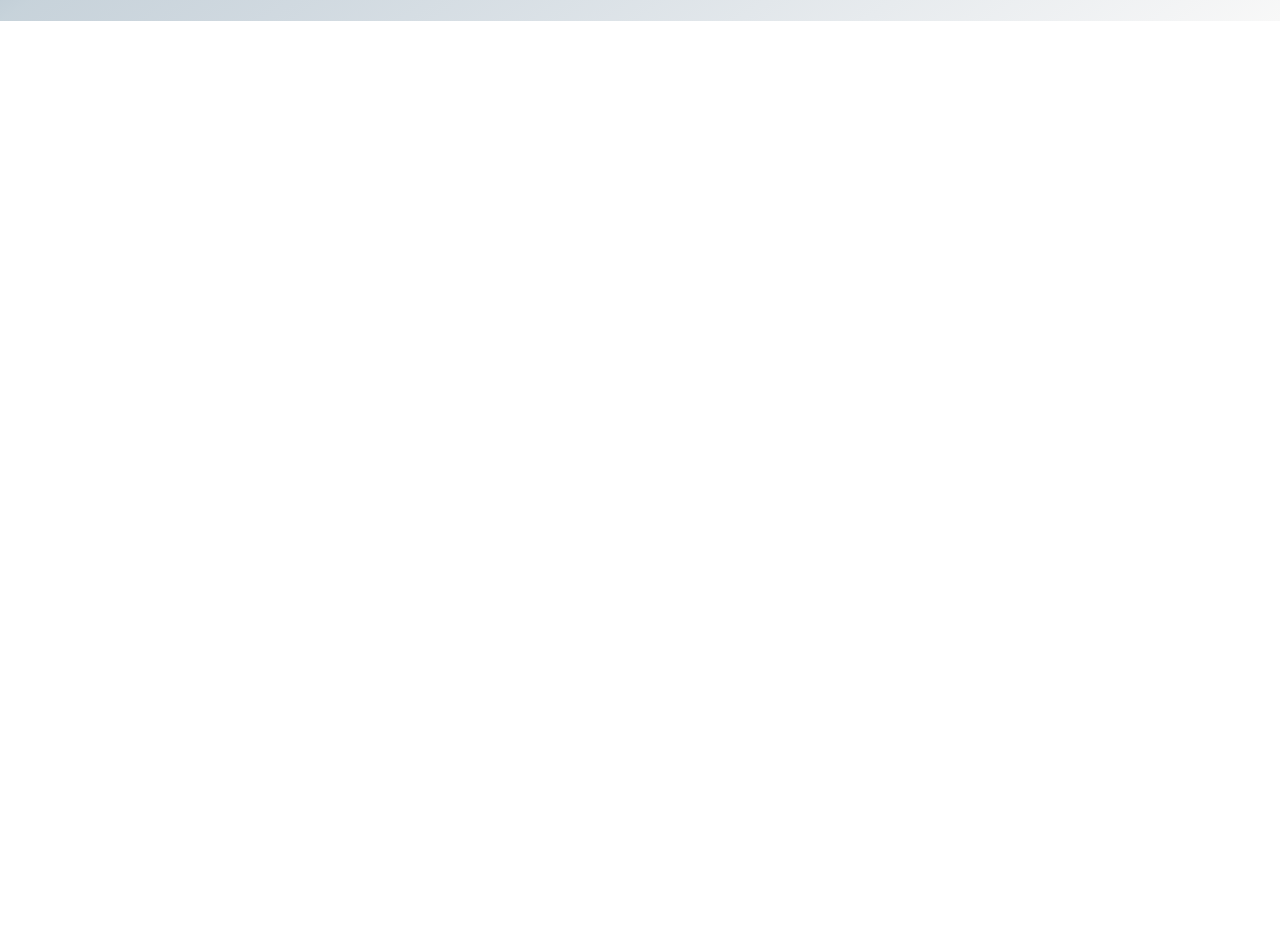
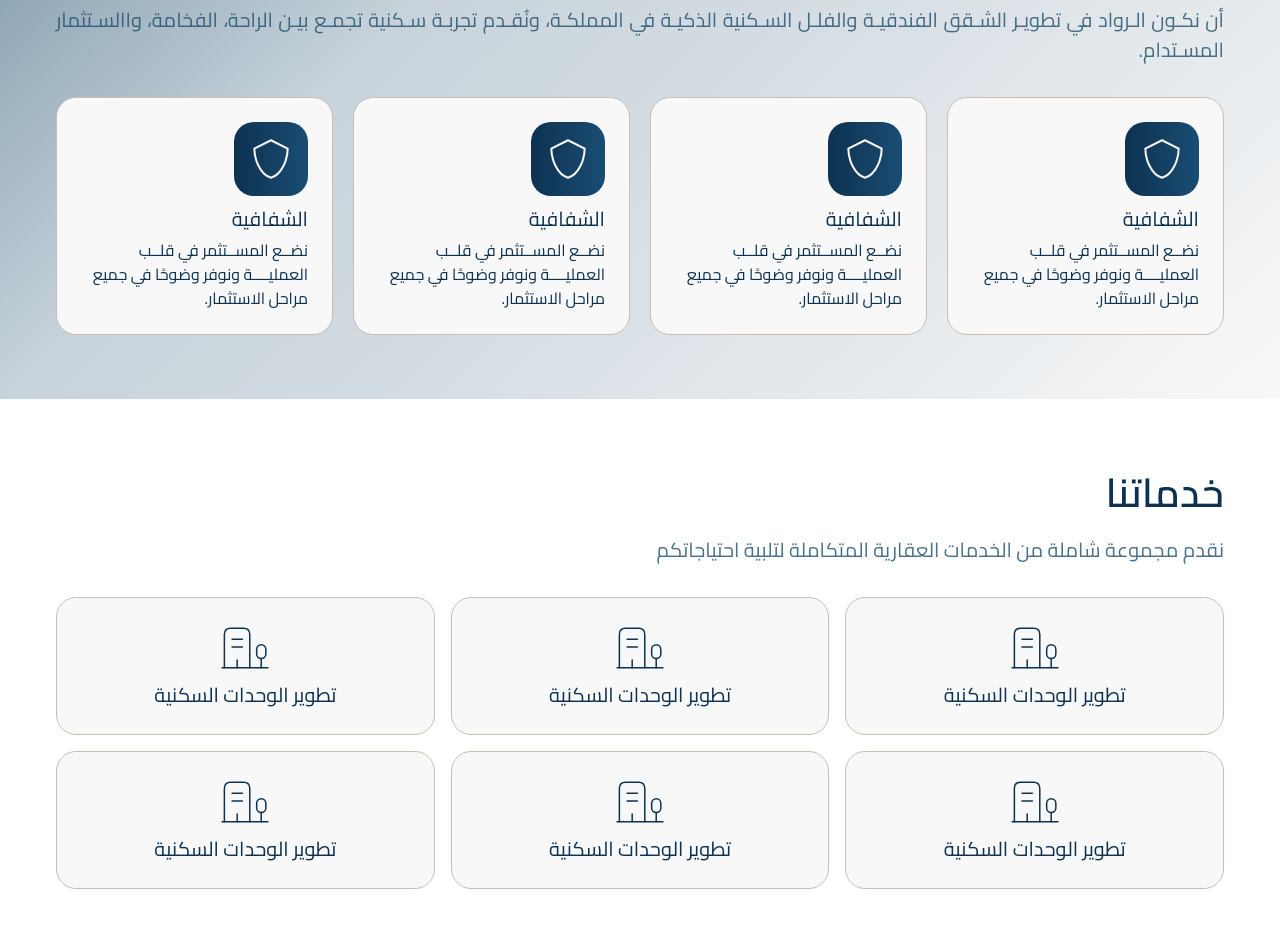
Before and after one commit to iabdwahab/thecapital-realestate, a Next.js app: page / in a window 1280 px wide. Shown: the part 1620-2547 px from the top of the page. Before the commit the page ends 1641 px from the top, so only its background shows below. Built offline with nearby package versions, Linux system fonts and the light colour scheme.

Commit message:
Build ServiceCardIconText.

```diff
--- a/app/globals.css
+++ b/app/globals.css
@@ -10,6 +10,7 @@
   --font-cairo: "Cairo", sans-serif;
 
   --spacing-section-y-padding: 64px;
+  --radius-card-radius: 20px;
 }
 
 @utility container {
--- a/app/page.tsx
+++ b/app/page.tsx
@@ -1,4 +1,5 @@
 import HeroSection from "@/components/home_page/HeroSection";
+import OurServicesSection from "@/components/home_page/OurServicesSection";
 import SummaryValuesSection from "@/components/home_page/summary_valeus_section/SummaryValuesSection";
 
 export default function Home() {
@@ -6,6 +7,7 @@ export default function Home() {
     <>
       <HeroSection />
       <SummaryValuesSection />
+      <OurServicesSection />
     </>
   );
 }
--- /dev/null
+++ b/components/home_page/OurServicesSection.tsx
@@ -0,0 +1,22 @@
+import SectionTitleDescription from "../global/SectionTitleDescription";
+import ServiceCardIconText from "../our_services/ServiceCardIconText";
+
+export default function OurServicesSection() {
+  return (
+    <section className="py-section-y-padding container">
+      <SectionTitleDescription
+        title="خدماتنا"
+        description="نقدم مجموعة شاملة من الخدمات العقارية المتكاملة لتلبية احتياجاتكم"
+      />
+
+      <div className="grid gap-4 md:grid-cols-2 lg:grid-cols-3">
+        <ServiceCardIconText />
+        <ServiceCardIconText />
+        <ServiceCardIconText />
+        <ServiceCardIconText />
+        <ServiceCardIconText />
+        <ServiceCardIconText />
+      </div>
+    </section>
+  );
+}
--- a/components/home_page/summary_valeus_section/SummaryValuesSection.tsx
+++ b/components/home_page/summary_valeus_section/SummaryValuesSection.tsx
@@ -1,3 +1,4 @@
+import OurValues from "@/components/our_values/Index";
 import SummarySection from "./SummarySection";
 import ValuesSection from "./ValuesSection";
 
@@ -6,7 +7,8 @@ export default function SummaryValuesSection() {
     <section className="py-section-y-padding from-primary-light via-primary-light/25 to-background relative overflow-hidden bg-linear-to-br">
       <div className="container">
         <SummarySection />
-        <ValuesSection />
+        {/* <ValuesSection /> */}
+        <OurValues />
       </div>
     </section>
   );
--- /dev/null
+++ b/components/our_services/ServiceCardFull.tsx
@@ -0,0 +1,3 @@
+export default function ServiceCardFull() {
+  return <div>ServiceCardFull</div>;
+}
--- /dev/null
+++ b/components/our_services/ServiceCardIconText.tsx
@@ -0,0 +1,12 @@
+import Image from "next/image";
+
+export default function ServiceCardIconText() {
+  return (
+    <div className="border-secondary-light bg-background rounded-card-radius flex flex-col items-center gap-2 border p-6">
+      <div>
+        <Image src="/icons/home-tree.svg" alt="Icon" width={50} height={50} />
+      </div>
+      <h3 className="text-body-large text-primary">تطوير الوحدات السكنية</h3>
+    </div>
+  );
+}
```
Also changed, not shown: public/icons/home-tree.svg (added).
